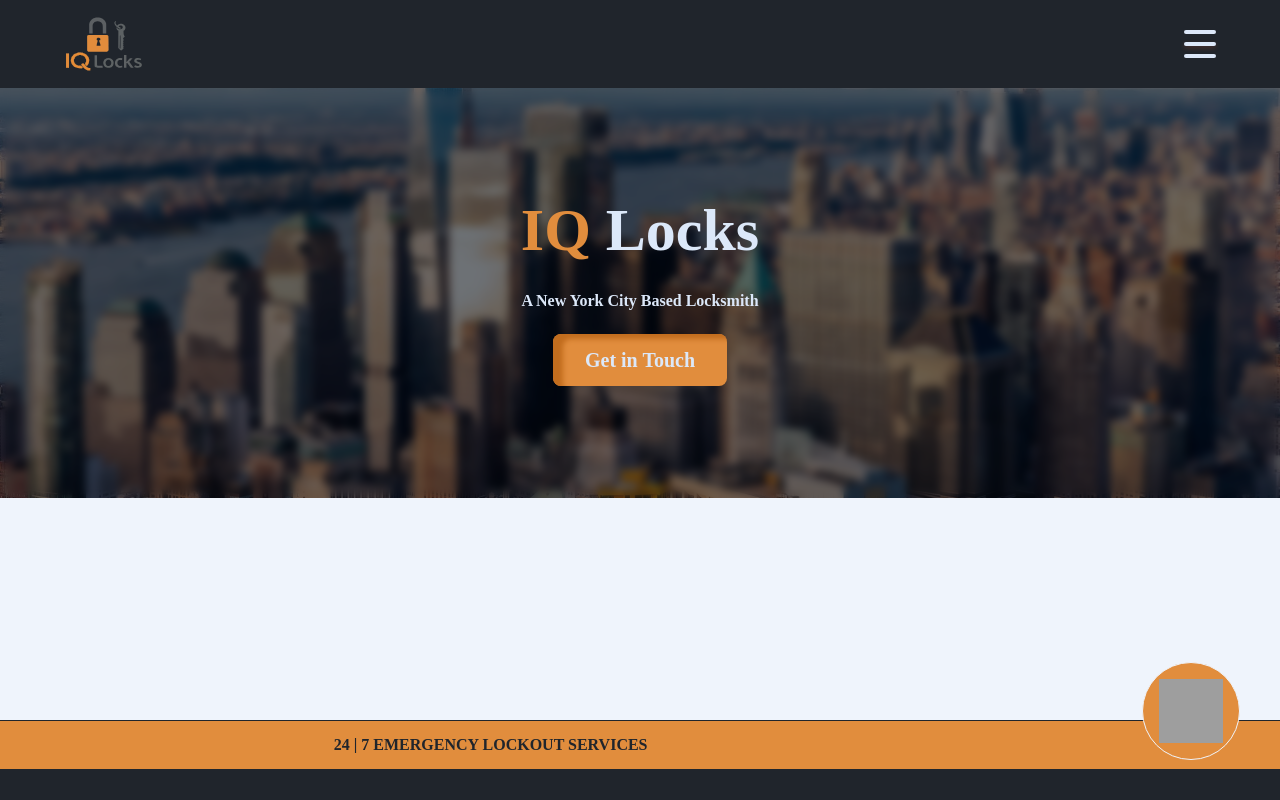
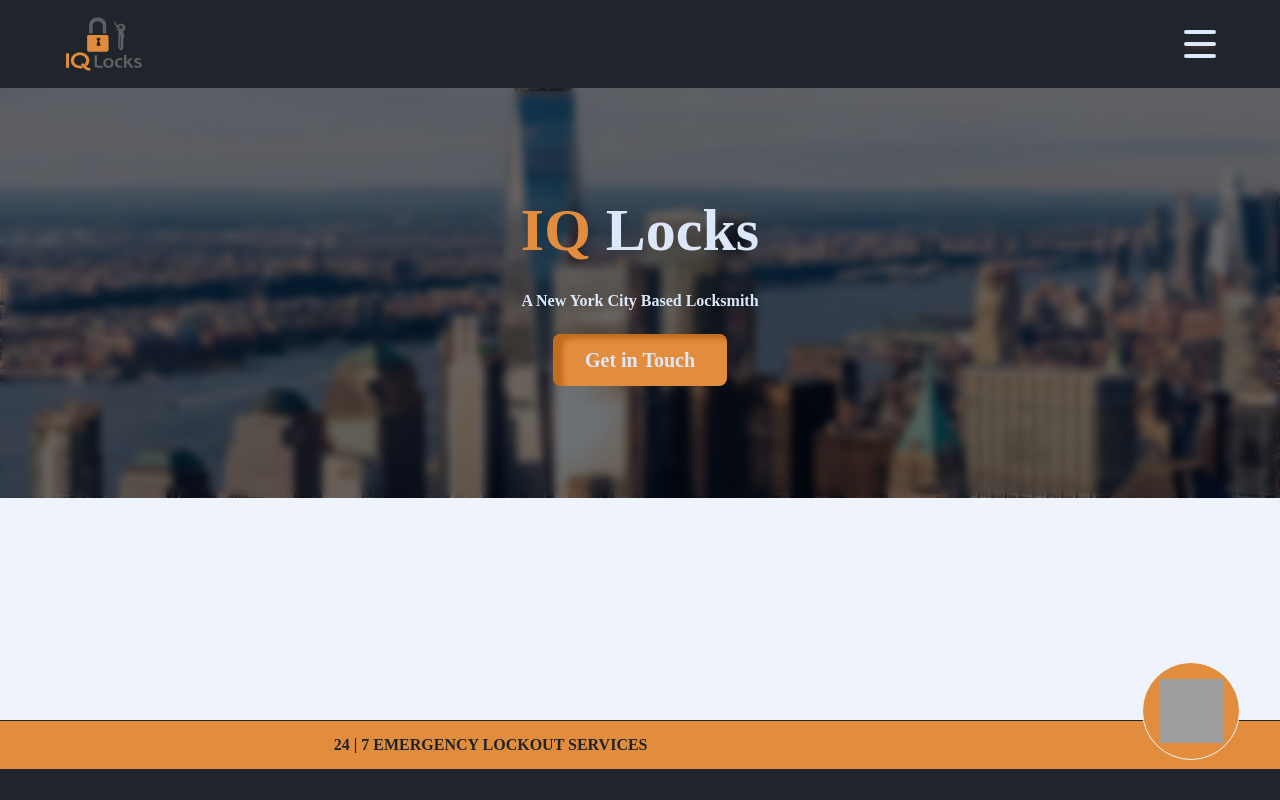
Before and after one commit to bartoccidevs/IQ-Locks, a Next.js app: page / in a window 1280 px wide. Shown: the top 800 px of the page. Built offline with nearby package versions, Linux system fonts and the light colour scheme; grey boxes are pictures that could not be loaded; a web font is replaced by a local one.

Commit message:
new hero image

```diff
--- a/components/pages/homepage/HomepageHero.js
+++ b/components/pages/homepage/HomepageHero.js
@@ -12,7 +12,7 @@
                     <CustomImage
                     width={width}
                     height={0}
-                    src="/assets/photos/new-york-city-skyline.jpg"
+                    src="/assets/photos/new-york-city-skyline-tall.jpeg"
                     className="w-full absolute hero-image"
                     alt="New york city skyline"
                     priority/>
--- a/components/useWindowDimensions.js
+++ b/components/useWindowDimensions.js
@@ -11,8 +11,8 @@
     function handleResize() {
       if (window.innerWidth < 640) {
         newWidth = 300
-      } else if (window.innerWidth > 800) {
-        newWidth = 800
+      } else if (window.innerWidth > 1000) {
+        newWidth = 1000
       } else {
         newWidth = window.innerWidth
       }
--- a/styles/globals.css
+++ b/styles/globals.css
@@ -134,16 +134,16 @@
 .hero-image {
   height: 27rem;
   object-fit: cover;
-  object-position: right 35% bottom 25%;
-  /* animation: animatedBackground 15s linear infinite alternate; */
+  object-position: right 50% bottom 0%;
+  animation: animatedBackground 15s linear infinite alternate;
 }
 
 @keyframes animatedBackground {
   from {
-    object-position: right 35% bottom 25%;
+    object-position: right 50% bottom 100%;
   }
   to {
-    object-position: right 55% bottom 45%;
+    object-position: right 50% bottom 0%;
   }
 }
 .homepage-hero-blur {
@@ -170,10 +170,10 @@
   }
   @keyframes animatedBackground {
     from {
-      object-position: right 0% bottom 0%;
+      object-position: right 0% bottom 100%;
     }
     to {
-      object-position: right 0% bottom 100%;
+      object-position: right 0% bottom 0%;
     }
   }
 }
```
Also changed, not shown: public/assets/photos/new-york-city-skyline-tall.jpeg (added).
